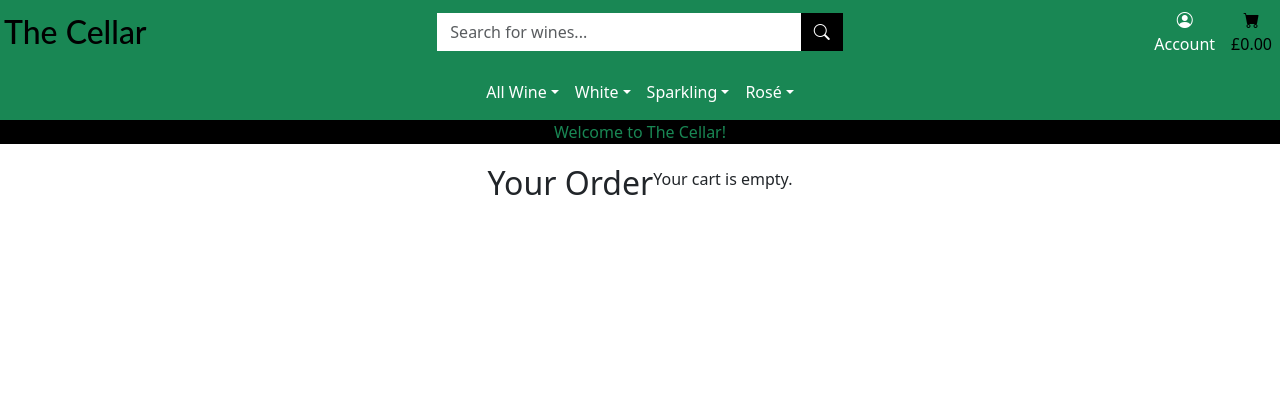
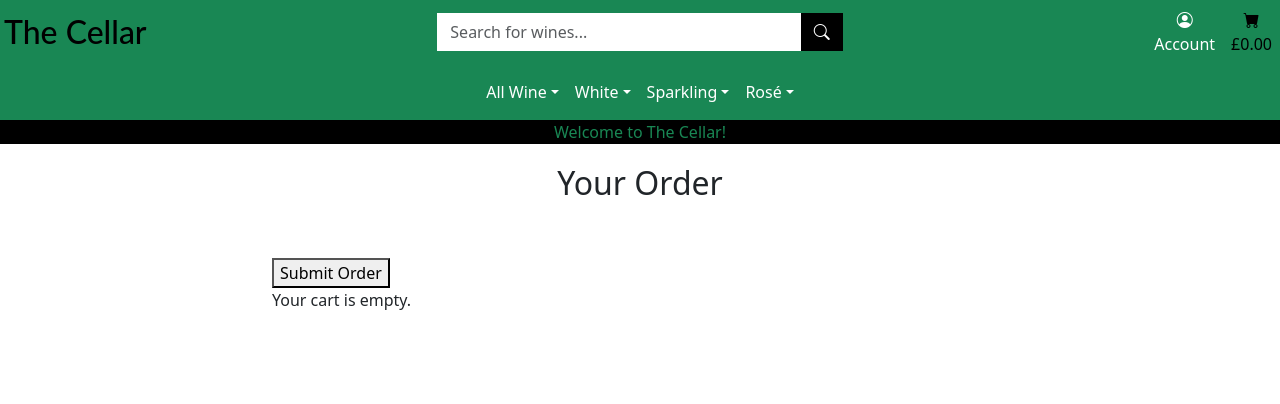
Before and after one commit to Dinacoding/the_cellar, a Django app: page /shop/cart/ in a window 1280 px wide. Shown: the top 404 px of the page. Run offline with Django 5.2, Linux system fonts and the light colour scheme; some libraries are stand-ins or nearby versions.

```diff
--- a/shop/forms.py
+++ b/shop/forms.py
@@ -1,7 +1,7 @@
 from django import forms
 from .models import Order
 
-
+### taken from Botique ado exercise
 class OrderForm(forms.ModelForm):
     class Meta:
         model = Order
--- a/shop/models.py
+++ b/shop/models.py
@@ -4,6 +4,8 @@ from django.conf import settings
 from django.core.validators import MinValueValidator
 from django.db.models import Sum
 from products.models import Wine as Products
+import stripe
+
 
 
 
--- a/shop/signals.py
+++ b/shop/signals.py
@@ -2,6 +2,7 @@ from django.db.models.signals import post_save, post_delete
 from django.dispatch import receiver
 
 from .models import OrderLineItem
+## taken from botique ado exercise
 
 @receiver(post_save, sender=OrderLineItem)
 def update_on_save(sender, instance, created, **kwargs):
--- a/shop/templates/cart.html
+++ b/shop/templates/cart.html
@@ -2,7 +2,8 @@
 {% load static %}
 
 {% block content %}
-<div class="overlay d-flex text-center flex-direction-column justify-content-center align-items-center p-4">
+<div class="overlay d-flex flex-column justify-content-center align-items-center p-4">
+
     <h2>Your Order</h2>
     {% if messages %}
     {% for message in messages %}
@@ -10,6 +11,16 @@
     {% endfor %}
     {% endif %}
 
+    <div class="container my-5">
+        <div class="row justify-content-center">
+            <div class="col-12 col-md-8">
+                <form method="post">
+                    {% csrf_token %}
+                    {{ form.as_p }}
+                    <button type="submit">Submit Order</button>
+                </form>
+            </div>
+            <div class="col-12 col-md-8">
                 {% if cart_items %}
                 {% for item in cart_items %}
                 <div class="cart-item">
@@ -23,24 +34,28 @@
                     <form action="{% url 'update_cart' item.item_id %}" method="POST" class="d-flex align-items-center">
                         {% csrf_token %}
                         <div class="input-group" style="width: 150px;">
-                <input type="number" class="form-control" name="quantity" value="{{ item.quantity }}" min="1">
+                            <input type="number" class="form-control" name="quantity" value="{{ item.quantity }}"
+                                min="1">
                             <button type="submit" class="btn btn-success ms-2">Update</button>
                         </div>
                     </form>
 
                     <form action="{% url 'remove_from_cart' item.item_id %}" method="POST" class="d-inline">
                         {% csrf_token %}
-            <button type="submit" class="btn btn-success">Remove</button>
+                        <button type="submit" class="btn btn-danger">Remove</button>
                     </form>
 
                 </div>
                 {% endfor %}
-
+                <div class="text-center mt-4">
                     <h3>Total: £{{ total }}</h3>
-    <a href="{% url 'view_cart' %}">Proceed to Checkout</a>
-
+                    <a href="{% url 'view_cart' %}" class="btn btn-primary mt-3">Proceed to Checkout</a>
+                </div>
                 {% else %}
                 <p>Your cart is empty.</p>
                 {% endif %}
             </div>
+        </div>
+    </div>
+</div>
 {% endblock %}
--- a/the_cellar/urls.py
+++ b/the_cellar/urls.py
@@ -14,7 +14,6 @@ Including another URLconf
     1. Import the include() function: from django.urls import include, path
     2. Add a URL to urlpatterns:  path('blog/', include('blog.urls'))
 """
-from django.conf import settings
 from django.contrib import admin
 from django.urls import path, include
 
```
Also changed, not shown: db.sqlite3. Lines whose indentation alone changed are shown as unchanged.
